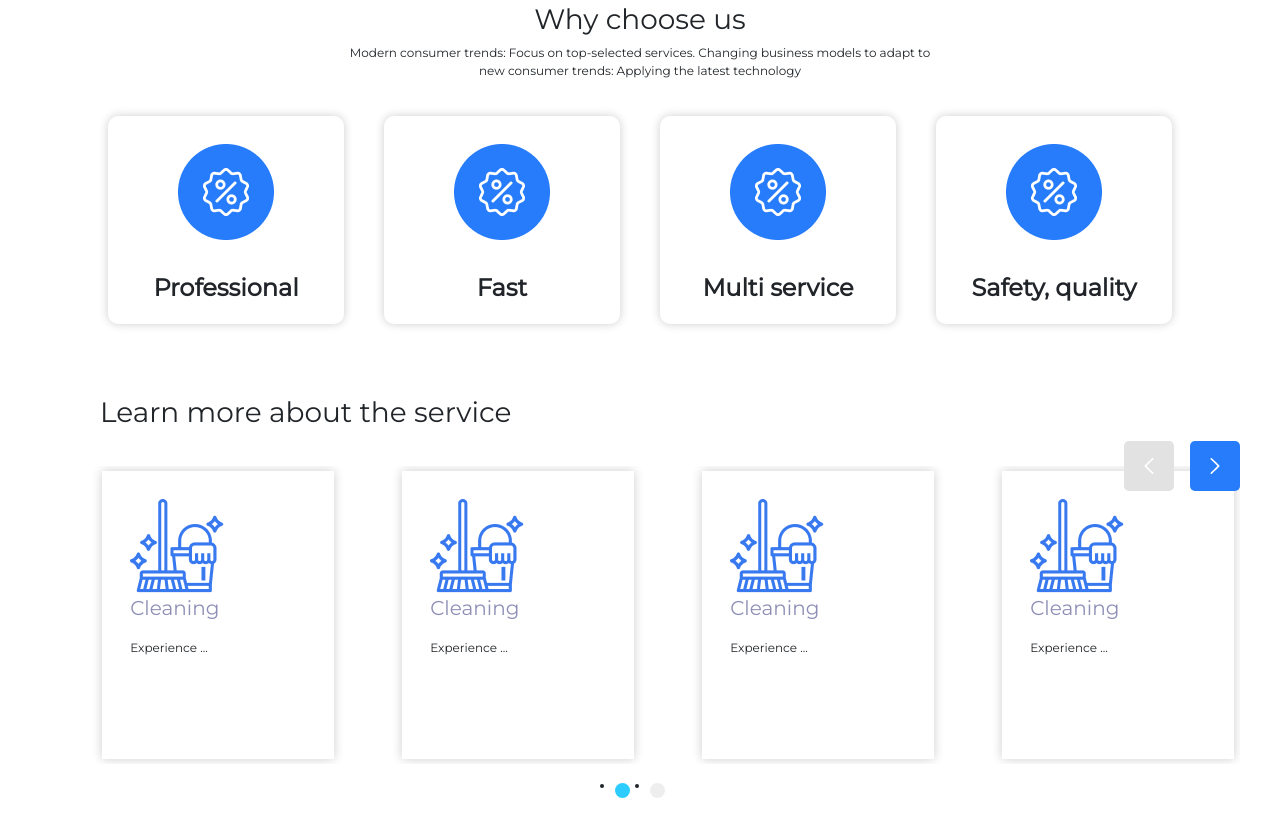
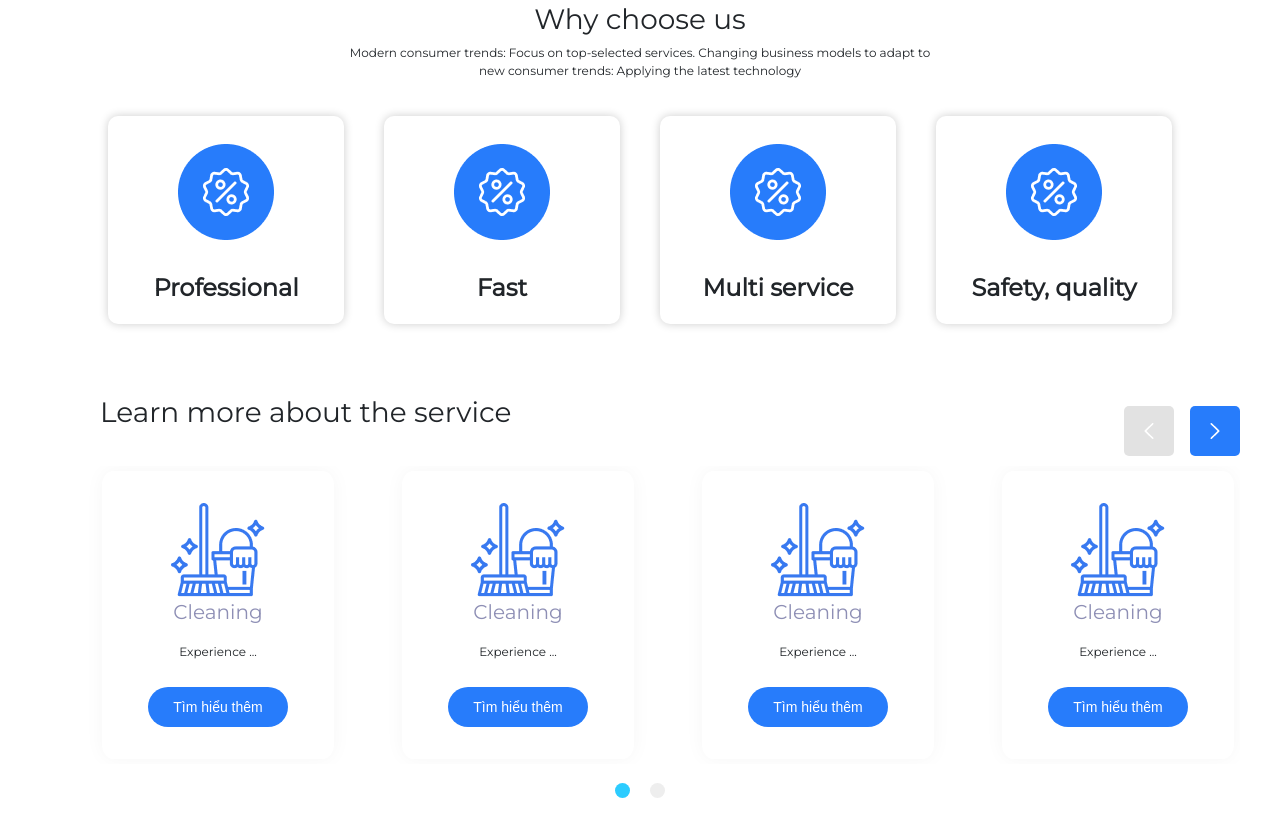
Before and after one commit to vuongtm1999/test_basic_fontend, a plain HTML site: page index.html in a window 1280 px wide. Shown: the part 3360-4174 px from the top of the page. Drawn offline with nearby package versions, Linux system fonts and the light colour scheme.

Commit message:
slick slide

```diff
--- a/index.css
+++ b/index.css
@@ -204,7 +204,7 @@ body {
 }
 
 .slick-arrow {
-  top: 0px;
+  top: -10%;
   background-color: #277CFB;
   border-radius: 5px;
 }
@@ -222,15 +222,43 @@ body {
 }
 
 .image-item-wrapper {
+  display: flex;
+  flex-direction: column;
+  justify-content: center;
+  align-items: center;
   padding: 16%;
   width: 14.5rem;
   height: 18rem;
-  box-shadow: 0px 0px 10px rgba(0, 0, 0, 0.2);
+  box-shadow: 0px 0px 20px rgb(0 0 0 / 4%);
   margin: 5px 0px;
+  border-radius: 5%;
 }
 
+
+.image-item-wrapper img {
+  display: inline-block;
+}
+
+
 .learn-more-title {
+  font-weight: 500;
   margin-left: 5%;
   margin-top: 6%;
   margin-bottom: 3%;
 }
+
+.slick-dots{
+  list-style-type: none;
+}
+
+
+.see-more-button{
+  width: 80%;
+  height: 40px;
+  border: none;
+  background: #277CFB;
+  color: white;
+  font-size: 14px;
+  border-radius: 30px;
+  margin-top: 15%;
+}
--- a/index.html
+++ b/index.html
@@ -269,6 +269,7 @@
               </div>
               <p class="image-title">Cleaning</p>
               <span>Experience ...</span>
+              <button class="see-more-button">Tìm hiểu thêm</button>
             </div>
           </div>
           <div class="image-item">
@@ -281,6 +282,7 @@
               </div>
               <p class="image-title">Cleaning</p>
               <span>Experience ...</span>
+              <button class="see-more-button">Tìm hiểu thêm</button>
             </div>
           </div>
           <div class="image-item">
@@ -293,6 +295,7 @@
               </div>
               <p class="image-title">Cleaning</p>
               <span>Experience ...</span>
+              <button class="see-more-button">Tìm hiểu thêm</button>
             </div>
           </div>
           <div class="image-item">
@@ -305,6 +308,7 @@
               </div>
               <p class="image-title">Cleaning</p>
               <span>Experience ...</span>
+              <button class="see-more-button">Tìm hiểu thêm</button>
             </div>
           </div>
           <div class="image-item">
@@ -317,6 +321,7 @@
               </div>
               <p class="image-title">Cleaning</p>
               <span>Experience ...</span>
+              <button class="see-more-button">Tìm hiểu thêm</button>
             </div>
           </div>
           <div class="image-item">
@@ -329,6 +334,7 @@
               </div>
               <p class="image-title">Cleaning</p>
               <span>Experience ...</span>
+              <button class="see-more-button">Tìm hiểu thêm</button>
             </div>
           </div>
           <div class="image-item">
@@ -341,6 +347,7 @@
               </div>
               <p class="image-title">Cleaning</p>
               <span>Experience ...</span>
+              <button class="see-more-button">Tìm hiểu thêm</button>
             </div>
           </div>
 
```
